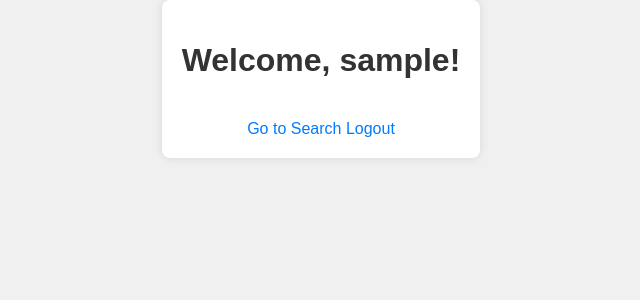
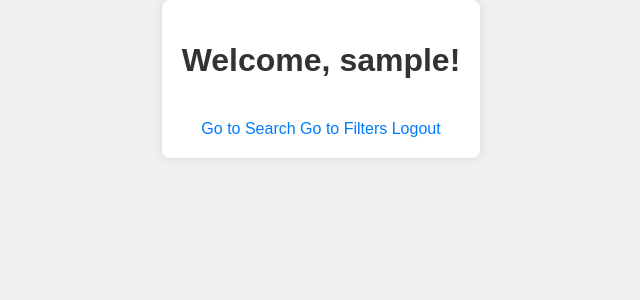
Before and after one commit to Anx0123/TF_Complejidad_Algoritmica, a Flask app: page /dashboard in a window 1280 px wide. Shown: the part 321-621 px from the top of the page, without its empty margins (319-959 px from the left). Run offline with Flask 3, Linux system fonts and the light colour scheme; the visitor is signed in with stand-in values (Sample User, id 1).

Commit message:
Añadir filtro de busqueda al dashboard

```diff
--- a/Templates/dashboard.html
+++ b/Templates/dashboard.html
@@ -10,6 +10,7 @@
     <div class="container">
         <h1>Welcome, {{ name }}!</h1>
         <a href="{{ url_for('search_users') }}">Go to Search</a>
+        <a href="{{ url_for('Filters') }}">Go to Filters</a>
         <a href="{{ url_for('logout') }}">Logout</a>
     </div>
 </body>
```
